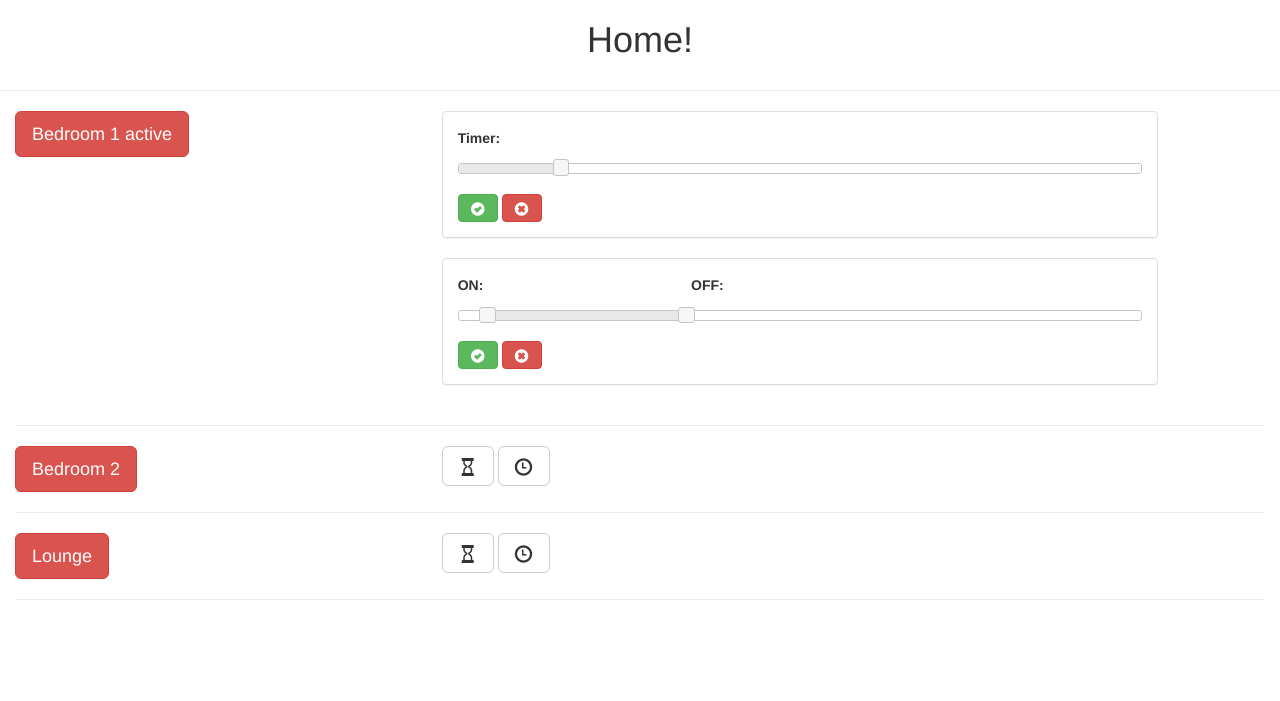
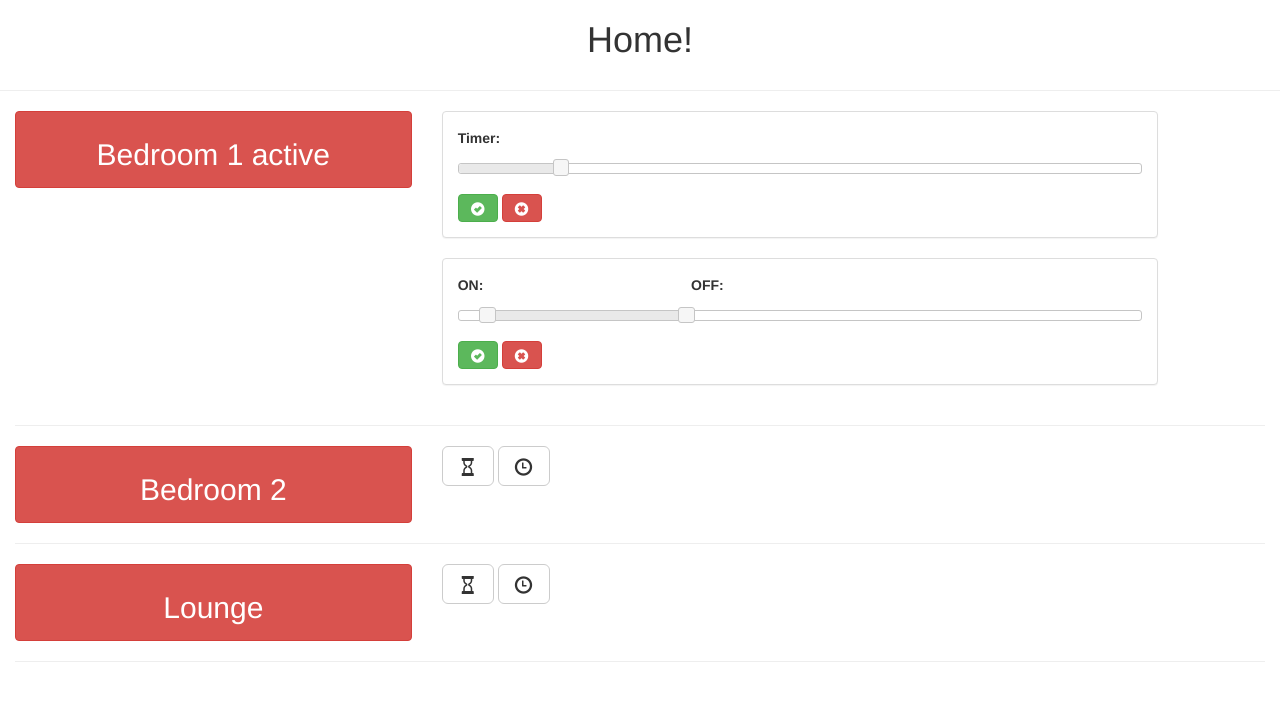
Before and after one commit to choc0bot/home, a Flask app: template app/templates/index.html in a window 1280 px wide. Shown: the top 701 px of the page. Run offline with Flask 2, Linux system fonts and the light colour scheme; the template is opened without the code that fills it: most values are stand-ins (such as "Sample title", 1, 10 or a date in 2020); some libraries are stand-ins or nearby versions.

Commit message:
ui tweaks

```diff
--- a/app/templates/index.html
+++ b/app/templates/index.html
@@ -6,7 +6,7 @@
     <div class="row">
         <hr>
         <div class="col-xs-9 col-md-4">
-            <button type="button" id="bed1" class="btn btn-lg btn-danger">Bedroom 1 {{ state_bed1 }}</button>
+            <button type="button" id="bed1" class="btn btn-block btn-danger"><h2>Bedroom 1 {{ state_bed1 }}</h2></button>
         </div>
         <div class="col-xs-9 col-md-7">
             <div class="panel panel-default">
@@ -49,7 +49,7 @@
     <hr>
     <div class="row">
         <div class="col-xs-9 col-md-4">
-            <button type="button1" id="bed2" class="btn btn-lg btn-danger">Bedroom 2</button>
+            <button type="button1" id="bed2" class="btn btn-block btn-danger"><h2>Bedroom 2</h2></button>
         </div>
         <div class="col-xs-9 col-md-7">
             <button type="button" class="btn btn-default btn-lg">
@@ -63,7 +63,7 @@
     <hr>
     <div class="row">
         <div class="col-xs-9 col-md-4">
-            <button type="button2" id="lounge" class="btn btn-lg btn-danger">Lounge</button>
+            <button type="button2" id="lounge" class="btn btn-block btn-danger"><h2>Lounge</h2></button>
         </div>
         <div class="col-xs-9 col-md-7">
             <button type="button" class="btn btn-default btn-lg">
--- a/app/views.py
+++ b/app/views.py
@@ -8,6 +8,6 @@ def index():
     state_bed1 = urllib.urlopen('http://192.168.1.101/cgi-bin/relay.cgi?state').read()
     return render_template('index.html', title='Home', state_bed1=state_bed1)
 
-@app.route('/test')
+@app.route('/testbed2')
 def test():
-    return render_template('test.html', title='test')
+    return render_template('testbed2.html', title='testbed2')
```
Also changed, not shown: app/templates/testbed2.html (renamed from app/templates/test.html), 8 other files.
